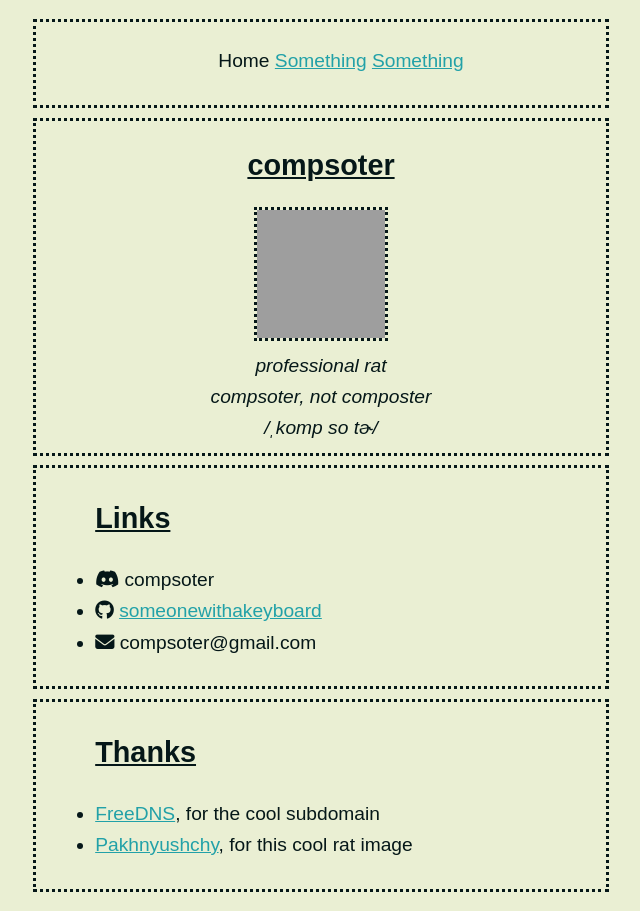
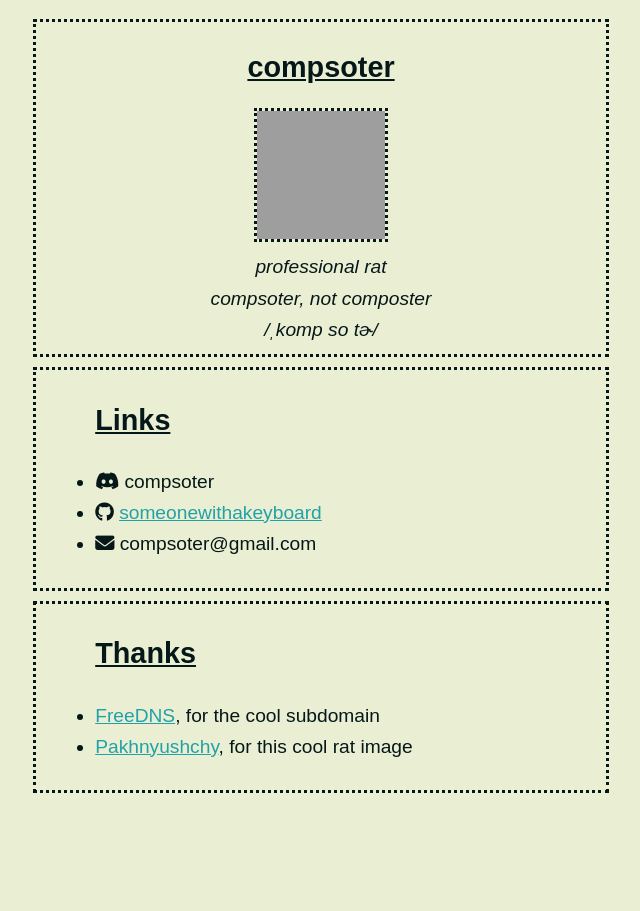
Before and after one commit to someonewithakeyboard/compsoter, a plain HTML site: page index.html in a window 1280 px wide. Shown: the whole page, without its empty margins (319-959 px from the left). After the commit the page ends 813 px from the top, so only its background shows below. Drawn offline with Linux system fonts and the light colour scheme; grey boxes are pictures that could not be loaded.

Commit message:
Add files via upload

```diff
--- a/index.html
+++ b/index.html
@@ -36,17 +36,6 @@
 </style>
 
 <article>
-  <!--Menu bar!-->
-<div>
-  <center style="border-width:3px; border-style:dotted; padding-left:1em; padding-right:1em; padding-top:0.2em; padding-bottom:0.5em;">
-    <ul style="overflow:hidden; text-align:center;"
-      <a href="#index">Home</a>
-      <a href="#something">Something</a>
-      <a href="#something">Something</a>
-    </ul>
-  </center>
-</div>
-
   <header>
     <title>compsoter</title>
     <center style="border-width:3px; border-style:dotted; padding-left:1em; padding-right:1em; padding-top:0.2em; padding-bottom:0.5em; margin-top:0.5em;">
```
